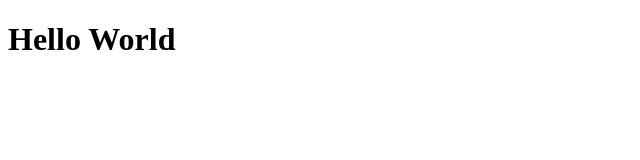
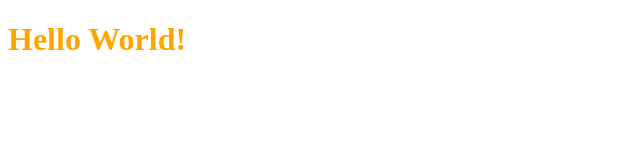
Before and after one commit to andy-stewart-design/animation-playground, a website built with Parcel: page src/index.pug in a window 1280 px wide. Shown: the whole page, without its empty margins (0-640 px from the left). Built offline with nearby package versions, Linux system fonts and the light colour scheme.

Commit message:
set up scss file

```diff
--- a/package.json
+++ b/package.json
@@ -4,7 +4,8 @@
   "description": "Playground for exploring animation frameworks",
   "main": "index.js",
   "scripts": {
-    "dev": "parcel src/index.pug"
+    "dev": "parcel src/index.pug",
+    "build": "parcel build src/index.pug --out-dir public"
   },
   "repository": {
     "type": "git",
@@ -18,7 +19,8 @@
   },
   "homepage": "https://github.com/andy-stewart-design/animation-playground#readme",
   "dependencies": {
-    "parcel-bundler": "^1.12.4"
+    "parcel-bundler": "^1.12.4",
+    "sass": "^1.26.5"
   },
   "devDependencies": {
     "pug": "^2.0.4"
--- a/src/index.pug
+++ b/src/index.pug
@@ -4,8 +4,9 @@ html(lang="en")
         meta(charset="UTF-8")
         meta(name="viewport", content="width=device-width, initial-scale=1.0")
         title Andy's Animation Playground
+        link(rel="stylesheet" href="./styles/index.scss")
 
     body
-        h1 Hello World
+        h1 Hello World!
 
         script(src="./scripts/main.js")
--- /dev/null
+++ b/src/styles/index.scss
@@ -0,0 +1,5 @@
+$primary-color: orange;
+
+h1 {
+    color: $primary-color;
+}
```
Also changed, not shown: public/index.html (added), 4 other files.
